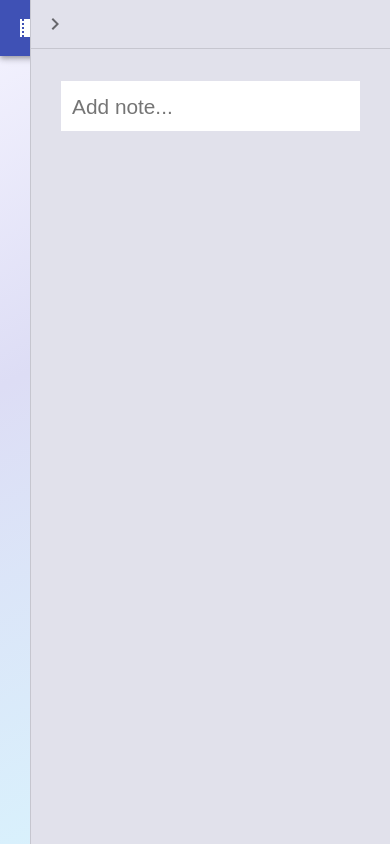
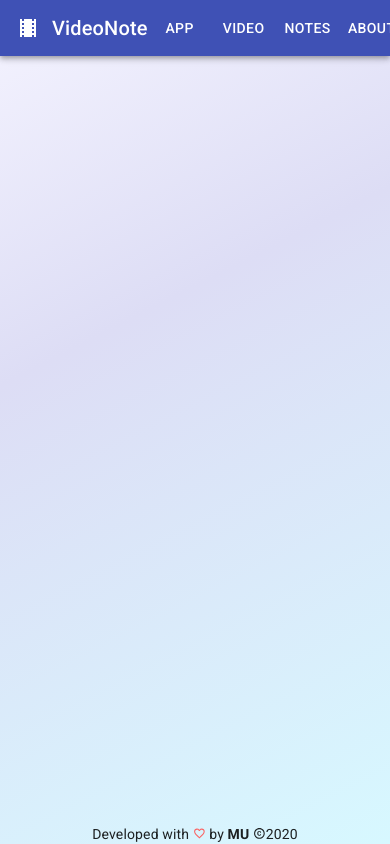
Before and after one commit to joshmu/vn-material_old, a React (Create React App) app: page / in a window 390 px wide. Built offline with nearby package versions, Linux system fonts and the light colour scheme.

Commit message:
responsive video to drawer

```diff
--- a/src/components/react-player/Player.js
+++ b/src/components/react-player/Player.js
@@ -2,6 +2,7 @@ import React, { useEffect, useContext, useRef } from 'react'
 
 import ReactPlayer from 'react-player'
 
+import { todoContext } from '../../context/todo/TodoState'
 import { playerContext } from '../../context/player/PlayerState'
 
 // TEST URL:
@@ -14,6 +15,8 @@ import style from '../../styles.module.scss'
 
 const Player = () => {
   const player = useRef(null)
+
+  const { open, drawerWidth } = useContext(todoContext)
 
   const {
     url,
@@ -39,8 +42,10 @@ const Player = () => {
   }, [url, player])
 
   return (
-    <>
-      <div className={style.player}>
+    <div
+      className={style.player}
+      style={{ width: open ? `calc(100% - ${drawerWidth})` : '100%' }}
+    >
       <ReactPlayer
         ref={player}
         className={style.reactPlayer}
@@ -53,22 +58,16 @@ const Player = () => {
         onPause={onPause}
         onDuration={onDuration}
         onProgress={onProgress}
-          width="100vw"
+        width="100%"
         height="100%"
         config={{
           youtube: {
-              playerVars: { showinfo: 1, autoplay: 1 },
+            playerVars: { showinfo: 1, autoplay: 0 },
             preload: true
           }
         }}
       />
     </div>
-      {/* <div className={style.controls}>
-        {ready && (
-          <button onClick={togglePlay}>{playing ? 'PAUSE' : 'PLAY'}</button>
-        )}
-      </div> */}
-    </>
   )
 }
 
--- a/src/context/player/PlayerState.js
+++ b/src/context/player/PlayerState.js
@@ -24,7 +24,7 @@ const PlayerState = props => {
     nativeControls: false,
     ready: false,
     duration: 0,
-    url: null,
+    url: 'https://www.youtube.com/watch?v=hE2Ira-Cwxo',
     progress: {
       playedSeconds: 0,
       played: 0,
--- a/src/context/todo/TodoState.js
+++ b/src/context/todo/TodoState.js
@@ -4,7 +4,6 @@ import { v4 as uuidv4 } from 'uuid'
 import todoReducer from './todoReducer'
 
 import { ADD_TODO, UPDATE_TODO, UPDATE_NEW_TODO, TOGGLE_OPEN } from '../Types'
-import { BottomNavigationAction } from '@material-ui/core'
 
 // create context
 const todoContext = createContext()
@@ -17,7 +16,8 @@ const TodoState = props => {
       seconds: null,
       checked: false
     },
-    open: true,
+    open: false,
+    drawerWidth: '360px',
     todos: []
   }
 
@@ -28,6 +28,7 @@ const TodoState = props => {
   const v = {
     newTodo: state.newTodo,
     open: state.open,
+    drawerWidth: state.drawerWidth,
     todos: state.todos
   }
 
--- a/src/pages/VideoPage.js
+++ b/src/pages/VideoPage.js
@@ -22,7 +22,7 @@ const VideoPage = () => {
         {init ? (
           <>
             <Player />
-            {ready && <Notes />}
+            {/* {ready && <Notes />} */}
           </>
         ) : (
           <SourceLoader setInit={setInit} />
--- a/src/styles.module.scss
+++ b/src/styles.module.scss
@@ -34,15 +34,22 @@
   margin-right: 0.5rem;
 }
 
-// THIS IS REQUIRED?
+.playerWrapper {
+  transition: width 1.3s ease;
+  width: 100%;
+}
+
 .player {
+  // REQUIRED
+  width: inherit;
+  height: inherit;
   background-color: inherit;
   position: relative;
   padding-top: 56.25%; /* Player ratio: 100 / (1280 / 720) */
 }
 
-// THIS IS REQUIRED?
 .reactPlayer {
+  // REQUIRED
   position: absolute;
   top: 0;
   left: 0;
```
Lines whose indentation alone changed are shown as unchanged.
